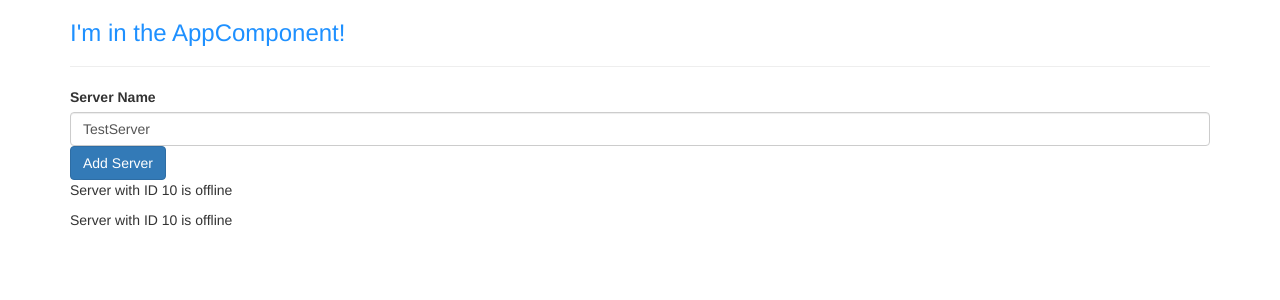
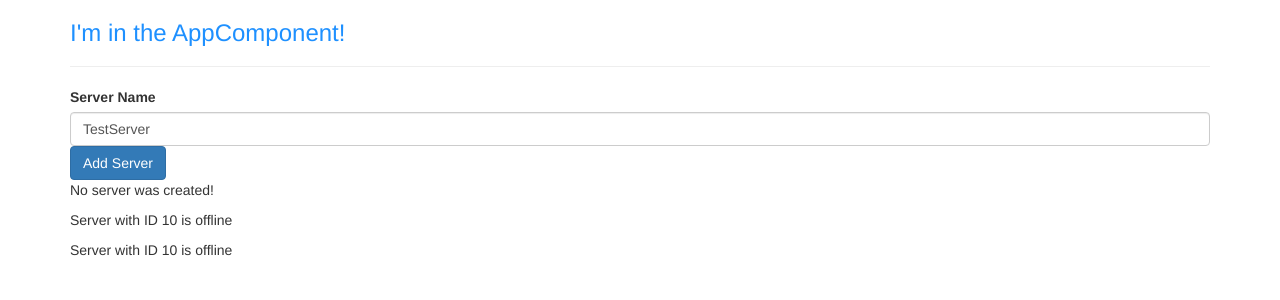
Before and after one commit to jjunhwan-kim/angular2-basic, an Angular app: page / in a window 1280 px wide. Shown: the top 300 px of the page. Built offline with nearby package versions, Linux system fonts and the light colour scheme.

Commit message:
Add ngIf else
- ngIf 디렉티브에 else 조건 추가
- 대안으로 ngIf에 "!" 를 사용한 조건으로 대체할 수 있음

```diff
--- a/src/app/servers/servers.component.html
+++ b/src/app/servers/servers.component.html
@@ -15,7 +15,13 @@
 <!-- <p>{{ allowNewServer }}</p> -->
 <!-- <p [innerText]="allowNewServer"></p> -->
 <!-- <p>{{ serverCreationStatus }}</p> -->
-<p *ngIf="serverCreated">Server was created, server name is {{ serverName }}</p>
+<p *ngIf="serverCreated; else noServer">Server was created, server name is {{ serverName }}</p>
+<ng-template #noServer>
+  <p>
+    No server was created!
+  </p>
+</ng-template>
+<!-- <p *ngIf="!serverCreated">No server was created!</p> -->
 
 <app-server></app-server>
 <app-server></app-server>
```
